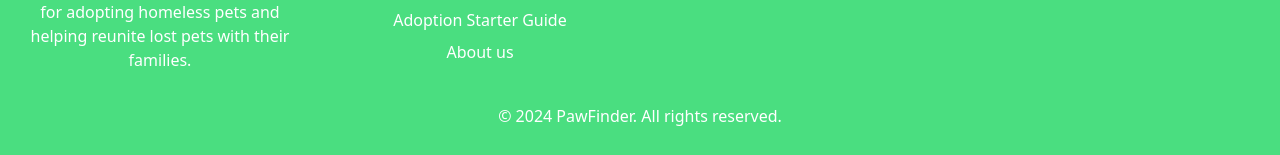
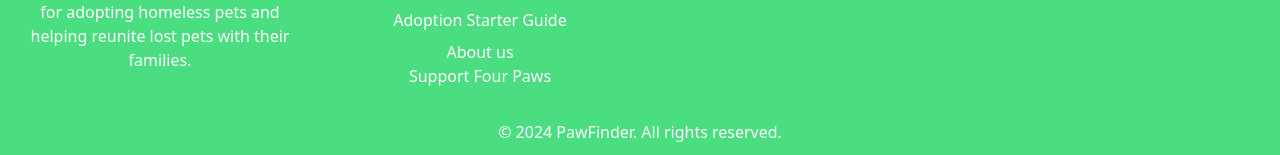
Before and after one commit to antoan-97/Pet-Finder, a React (Vite) app in the folder client/: page /terms in a window 1280 px wide. Shown: the part 180-335 px from the top of the page. Built offline with nearby package versions, Linux system fonts and the light colour scheme.

Commit message:
add support  link to footer

```diff
--- a/client/src/components/footer/Footer.jsx
+++ b/client/src/components/footer/Footer.jsx
@@ -33,6 +33,14 @@ export default function Footer() {
                                         About us
                                     </Link>
                                 </li>
+                                <a
+                                    href="https://dari.four-paws.bg/s/?_ga=2.50020911.802577102.1630308141-1149300567.1591961121"
+                                    target="_blank"
+                                    rel="noopener noreferrer"
+                                    className="hover:text-gray-300"
+                                >
+                                    Support Four Paws
+                                </a>
                             </ul>
                         </div>
                         <div>
```
